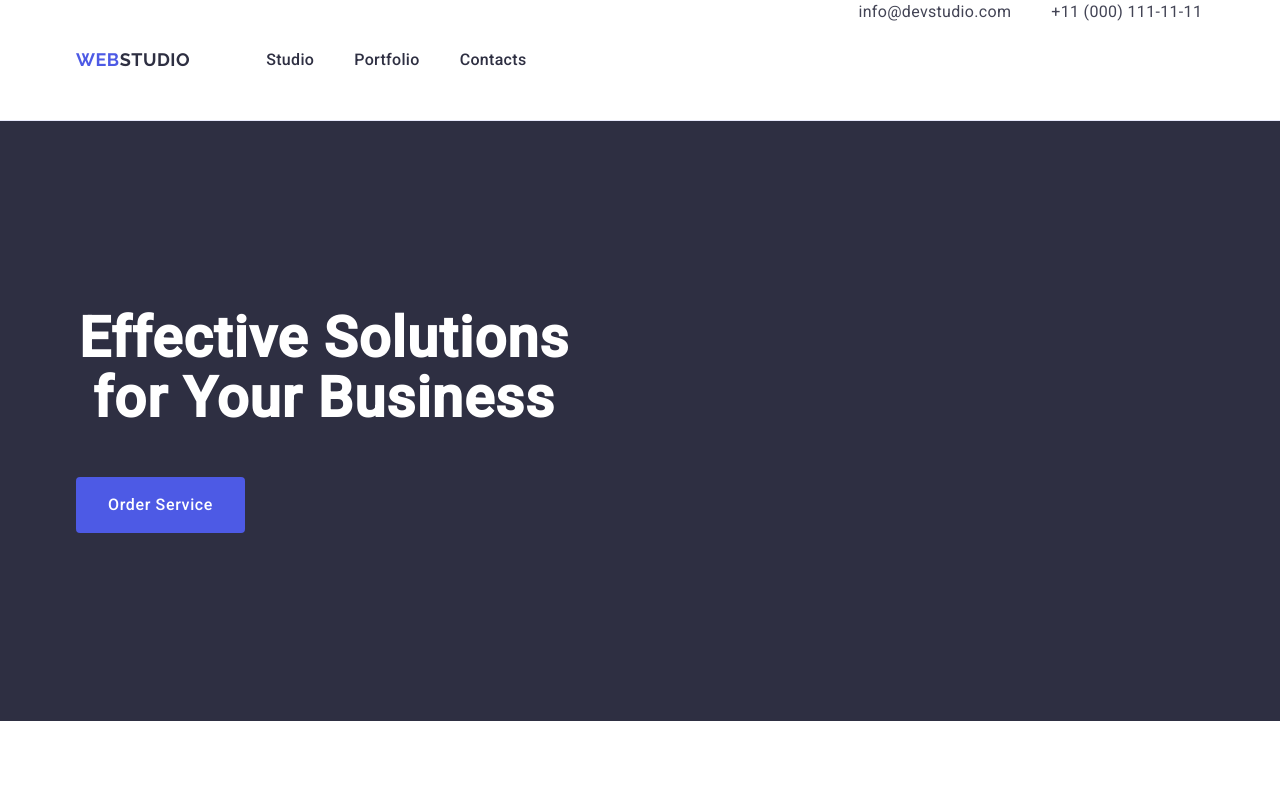
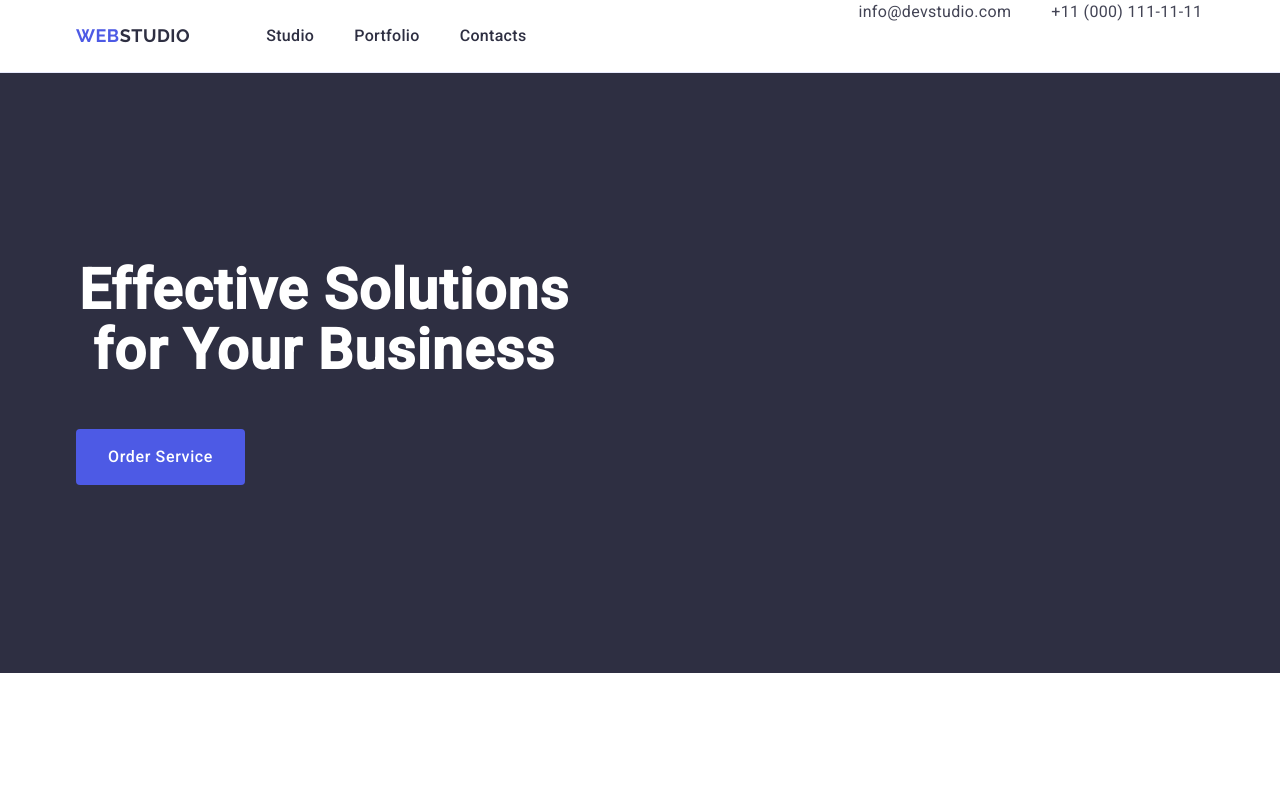
Before and after one commit to DariaChupakhinaGoIt/goit-markup-hw-03, a plain HTML site: page index.html in a window 1280 px wide. Shown: the top 789 px of the page. Drawn offline with nearby package versions, Linux system fonts and the light colour scheme.

Commit message:
done10 hw3

```diff
--- a/css/styles.css
+++ b/css/styles.css
@@ -82,7 +82,7 @@ margin-right: 76px;
     display: flex;
     margin-right: 332px;
     align-items: center;
-    padding: 24px 0;
+
 
 }
 
@@ -96,6 +96,7 @@ font-size: 16px;
 font-weight: 500;
 line-height: 1.5;
 letter-spacing: 0.02em;
+padding: 24px 0;
 }
 
 .header-menu-link:hover,
```
